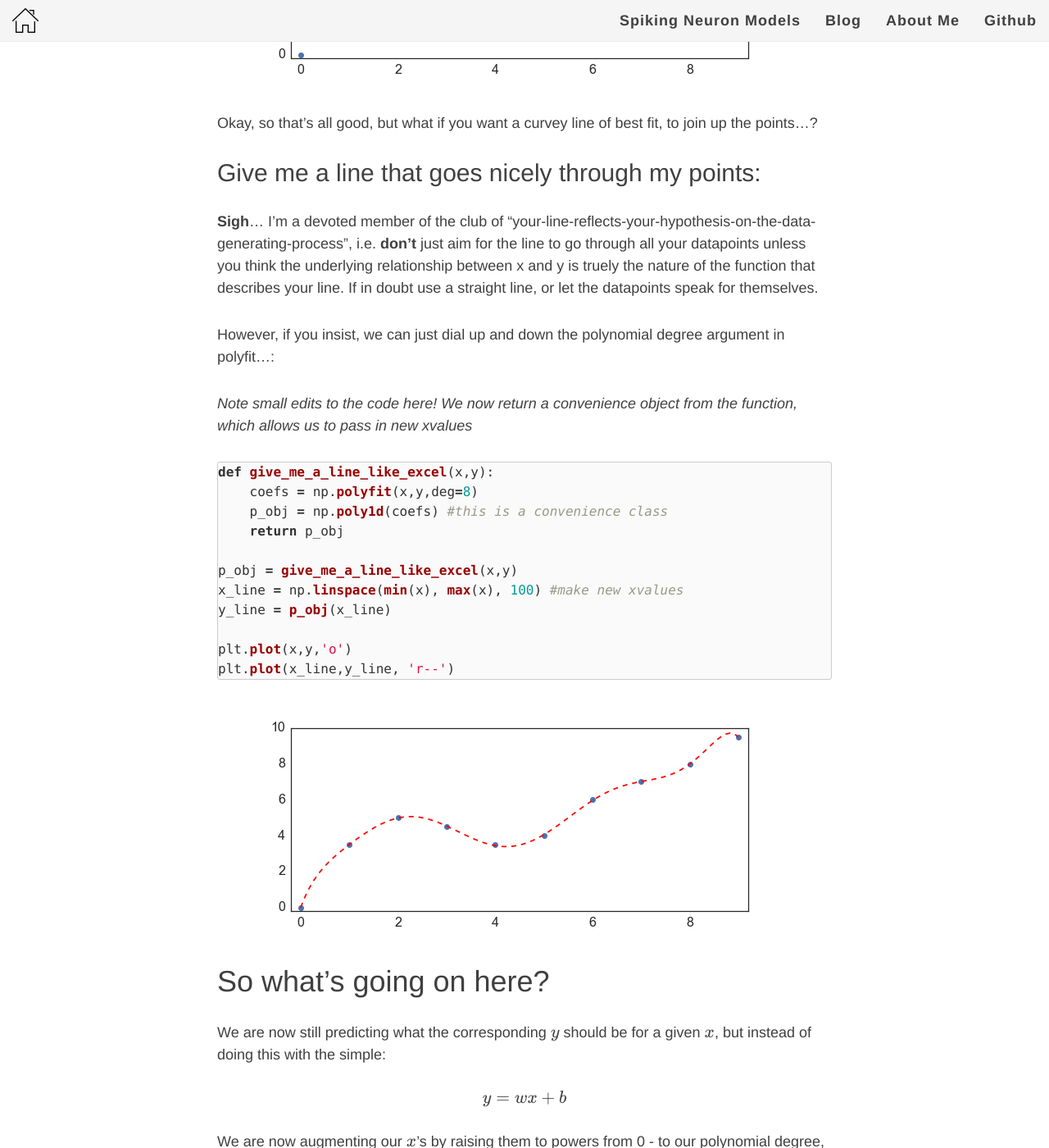
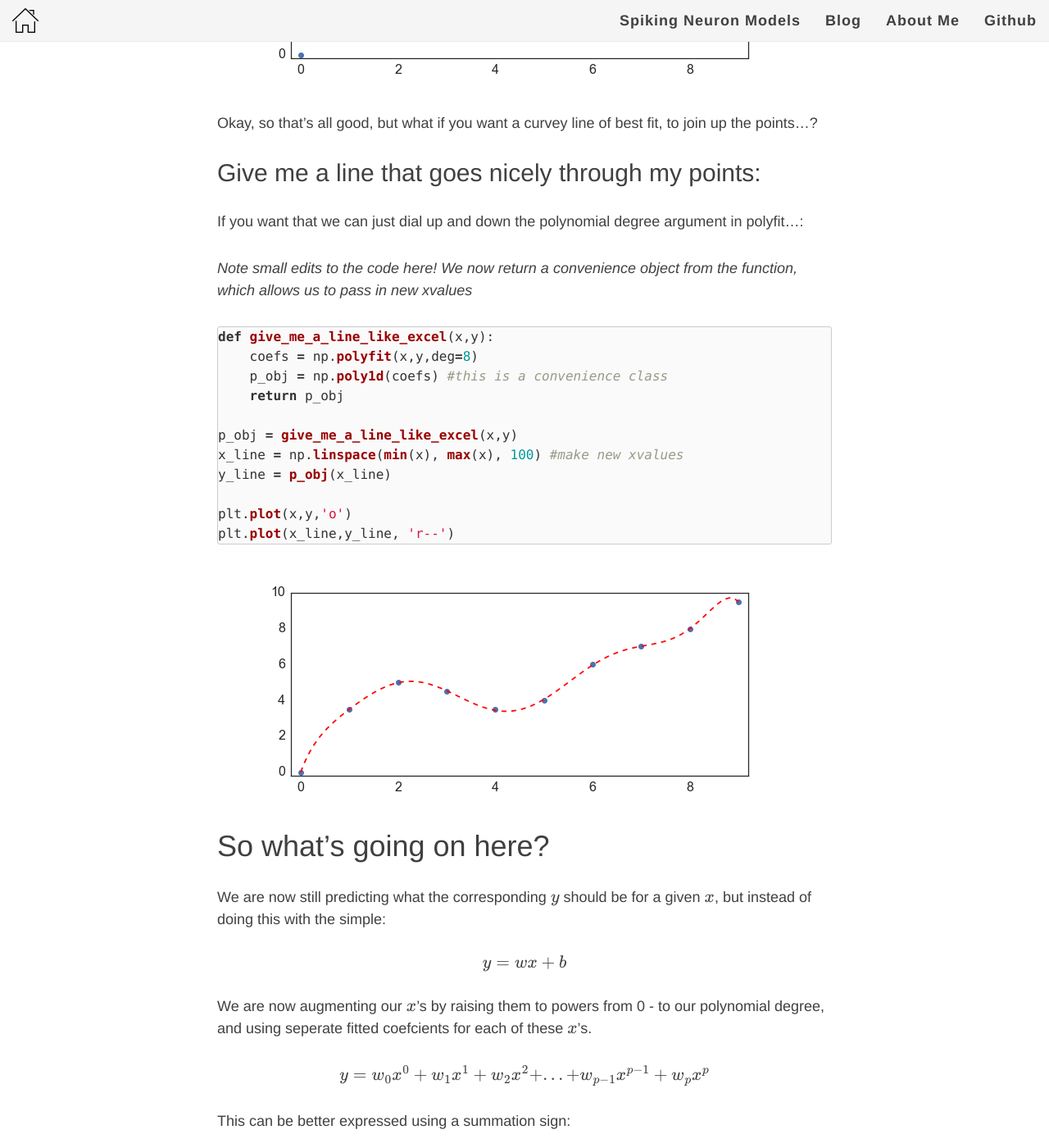
Before and after one commit to jcornford/jcornford.github.io, a Jekyll site: the page built from _posts/2017-01-02-lines of best fit.md, in a window 1280 px wide and 1400 px high, scrolled down 3292 px. Shown: the whole window at 82% size. Built offline with Jekyll 4.4.1, drawn with Linux system fonts in a browser that asks for light colours; nearby versions of some CDN libraries; formulas are drawn with MathJax 3; comment, search, counter and statistics services are not loaded; some of the changed text lies outside the part shown.

Commit message:
Update 2017-01-02-lines of best fit.md

```diff
--- a/_posts/2017-01-02-lines of best fit.md
+++ b/_posts/2017-01-02-lines of best fit.md
@@ -92,11 +92,7 @@ plt.plot(x,line, 'r--')
 Okay, so that's all good, but what if you want a curvey line of best fit, to join up the points...? <br>
 
 ## Give me a line that goes nicely through my points:
-**Sigh**... I'm a devoted member of the club of "your-line-reflects-your-hypothesis-on-the-data-generating-process", i.e.
- **don't** just aim for the line to go through all your datapoints unless you think the underlying relationship
- between x and y is truely the nature of the function that describes your line. If in doubt use a straight line, or let the datapoints speak for themselves.
-
-However, if you insist, we can just dial up and down the polynomial degree argument in polyfit...:
+If you want that we can just dial up and down the polynomial degree argument in polyfit...:
 
 *Note small edits to the code here! We now return a convenience object from the function, which allows us to pass in new xvalues*
 
@@ -126,7 +122,7 @@ We are now augmenting our $x$'s by raising them to powers from 0 - to our polyno
 
 $$ y = w_0x^0 + w_1x^1 + w_2x^2 + ... + w_{p-1}x^{p-1}+ w_{p}x^{p}$$
 
-This can be better expressed using a summation sign (think for loop):
+This can be better expressed using a summation sign:
 
 $$y = \sum_{i = 0}^{p} w_ix^i $$
 
```
Also changed, not shown: other parts of _posts/2017-01-02-lines of best fit.md (+1 -1 lines).
